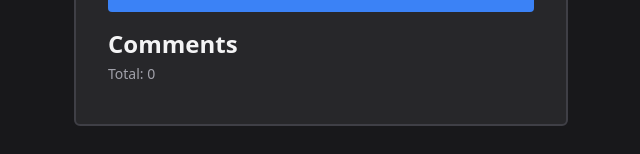
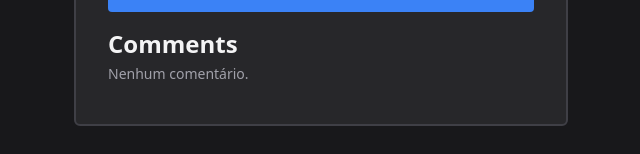
Before and after one commit to vitorqf/first-look-at-vue, a Vue app: page / in a window 1280 px wide. Shown: the part 542-696 px from the top of the page, without its empty margins (316-956 px from the left). Built offline with nearby package versions, Linux system fonts and the light colour scheme.

Commit message:
feat: add v-if-else directive to show total comments count or fallback message

```diff
--- a/src/components/CommentsForm.vue
+++ b/src/components/CommentsForm.vue
@@ -46,7 +46,8 @@
         <!-- Header Section -->
         <div class="flex flex-col gap-1 mb-2">
           <h2 class="text-2xl font-semibold">Comments</h2>
-          <p class="text-zinc-400 text-sm">Total: {{ commentsCount }}</p>
+          <p v-if="comments.length == 0" class="text-zinc-400 text-sm">Nenhum comentário.</p>
+          <p v-else class="text-zinc-400 text-sm">Total: {{ commentsCount }}</p>
         </div>
 
         <!-- Comments -->
```
